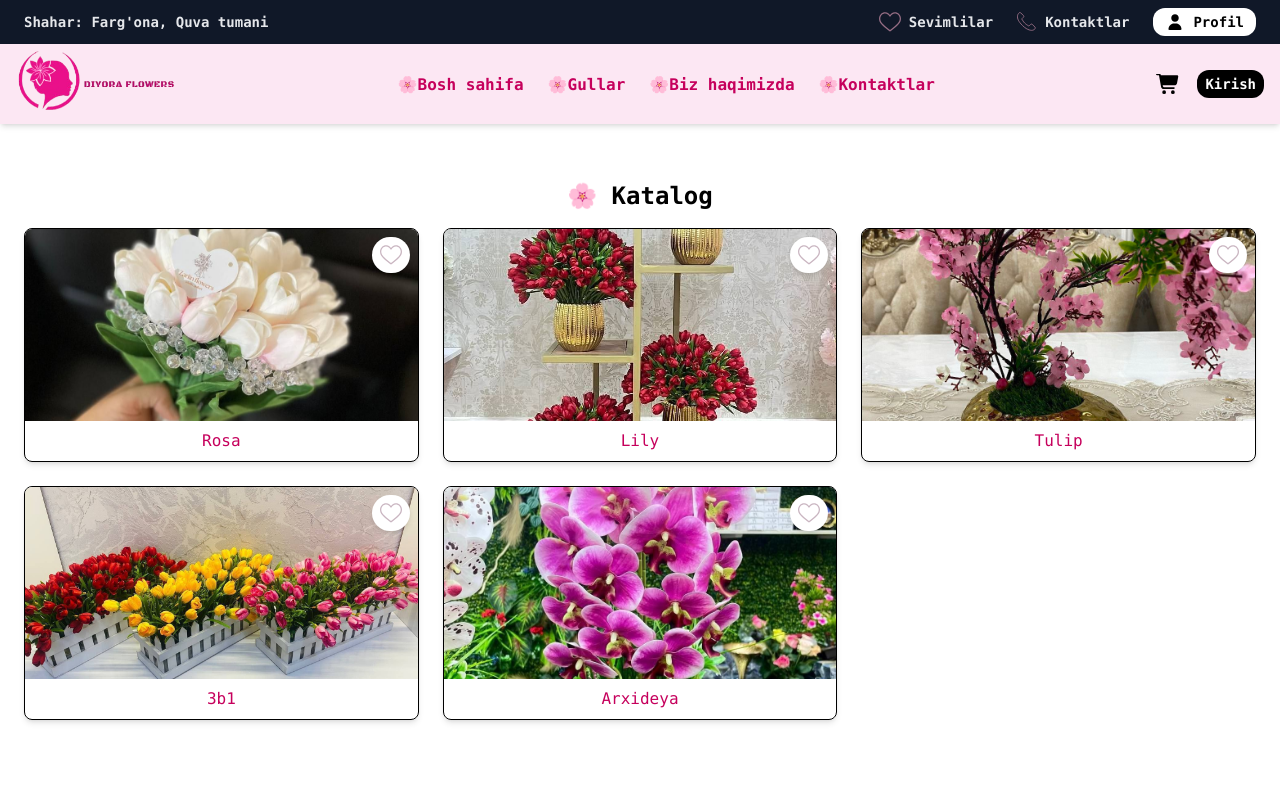
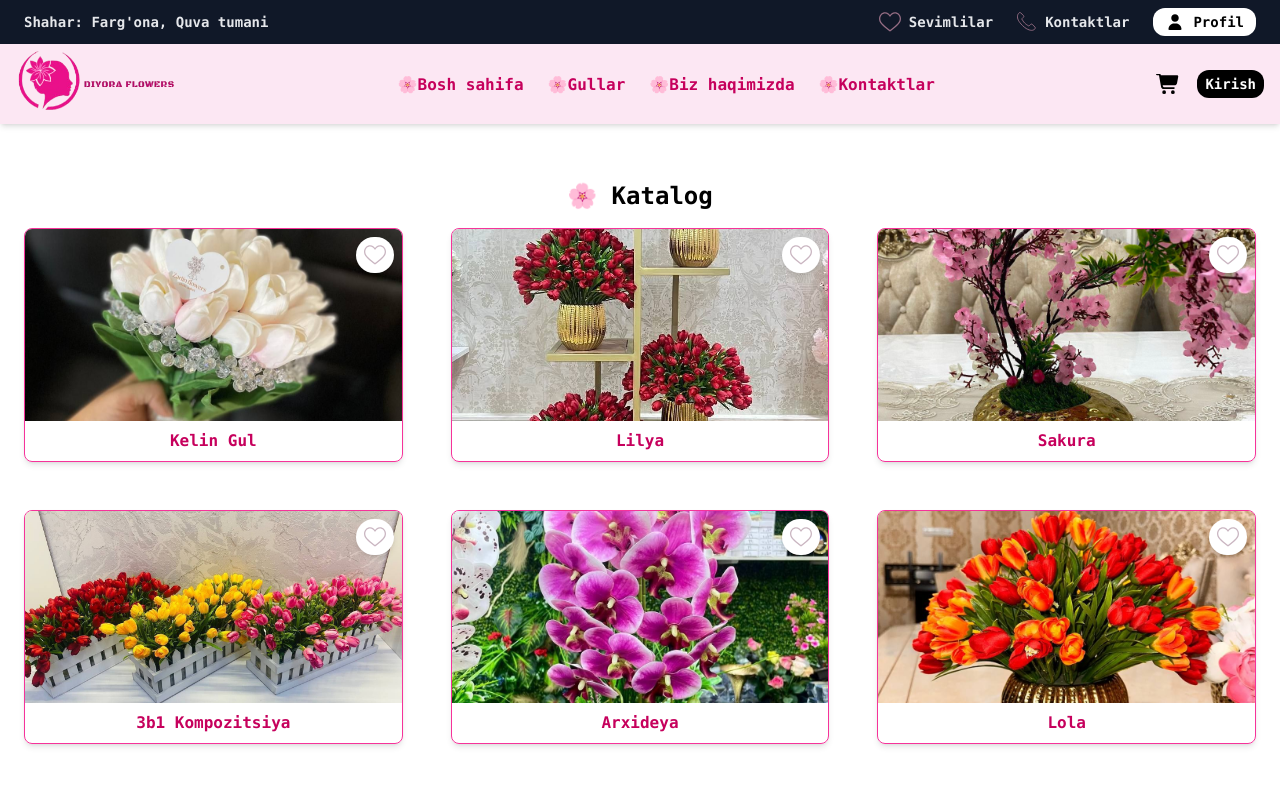
Before and after one commit to bugname7/flowers, a Next.js app: page /catalog in a window 1280 px wide. Shown: the top 800 px of the page. Built offline with nearby package versions, Linux system fonts and the light colour scheme.

Commit message:
catalog page update

```diff
--- a/src/app/catalog/CatalogClient.tsx
+++ /dev/null
@@ -1,56 +0,0 @@
-"use client";
-
-import Link from "next/link";
-import Image from "next/image";
-import { useLike } from "../context/LikeContext";
-import { flowers, Flower } from "@/data/Flower";
-
-export default function CatalogClient() {
-    const { likes, toggleLike } = useLike();
-
-    return (
-        <main className="p-6">
-            <h1 className="text-2xl font-semibold mb-4">Katalog</h1>
-            <div className="grid grid-cols-1 sm:grid-cols-2 md:grid-cols-3 gap-6">
-                {flowers.map((flower: Flower) => {
-                    const isLiked = likes.some((item) => item.id === flower.id);
-
-                    return (
-                        <div
-                            key={flower.id}
-                            className="border rounded-lg shadow-md hover:shadow-lg transition p-2"
-                        >
-                            <Link href={`/flowers/${flower.slug}`}>
-                                <div className="relative w-full h-48">
-                                    <Image
-                                        src={flower.image}
-                                        alt={flower.name}
-                                        fill
-                                        className="object-cover rounded-md"
-                                    />
-                                </div>
-                            </Link>
-
-                            <div className="p-2 text-center font-mono font-medium text-pink-700">
-                                {flower.name}
-                            </div>
-                            <div className="p-2 text-center text-gray-600">
-                                ${flower.price}
-                            </div>
-
-                            <button
-                                onClick={() => toggleLike(flower)}
-                                className={`w-full px-4 py-2 rounded-md font-mono font-medium transition ${isLiked
-                                    ? "bg-red-500 text-white"
-                                    : "bg-gray-200 hover:bg-gray-300"
-                                    }`}
-                            >
-                                {isLiked ? "❤️ Unlike" : "🤍 Like"}
-                            </button>
-                        </div>
-                    );
-                })}
-            </div>
-        </main>
-    );
-}
--- a/src/app/catalog/page.tsx
+++ b/src/app/catalog/page.tsx
@@ -1,16 +1,9 @@
 "use client";
 
+import Link from "next/link";
 import Image from "next/image";
-import Link from "next/link";
 import { useLike } from "../context/LikeContext";
-
-const flowers = [
-    { id: 1, name: "Rosa", slug: "rosa", image: "/images/kelinGul.jpg" },
-    { id: 2, name: "Lily", slug: "lily", image: "/images/znak.jpg" },
-    { id: 3, name: "Tulip", slug: "tulip", image: "/images/sakura.jpg" },
-    { id: 4, name: "3b1", slug: "3b1", image: "/images/3b1.jpg" },
-    { id: 5, name: "Arxideya", slug: "arxideya", image: "/images/arxideya.jpg" },
-];
+import { flowers, Flower } from "@/data/Flower";
 
 export default function CatalogPage() {
     const { likes, toggleLike } = useLike();
@@ -20,14 +13,16 @@ export default function CatalogPage() {
             <h1 className="text-2xl font-semibold font-mono text-center mb-4">
                 🌸 Katalog
             </h1>
-            <div className="grid grid-cols-1 sm:grid-cols-2 md:grid-cols-3 gap-6">
-                {flowers.map((flower) => {
+            <div className="grid grid-cols-1 sm:grid-cols-2 md:grid-cols-3 gap-12">
+                {flowers.map((flower: Flower) => {
                     const isLiked = likes.some((item) => item.id === flower.id);
 
                     return (
-                        <div
+                        <div data-aos="zoom-in"
                             key={flower.id}
-                            className="border rounded-lg overflow-hidden shadow-md hover:shadow-lg transition relative"
+                            className="border border-pink-500 rounded-lg overflow-hidden shadow-md
+             hover:shadow-lg hover:scale-105
+             transition-transform duration-300 ease-in-out relative"
                         >
                             <Link href={`/flowers/${flower.slug}`}>
                                 <div className="relative w-full h-48">
@@ -38,16 +33,18 @@ export default function CatalogPage() {
                                         className="object-cover"
                                     />
                                 </div>
-                                <div className="p-2 text-center font-mono font-medium text-pink-700">
+                                <div className="p-2 text-center font-mono font-semibold text-pink-700">
                                     {flower.name}
                                 </div>
+
                             </Link>
 
+                            {/* Like tugmasi burchakda */}
                             <button
                                 onClick={() => toggleLike(flower)}
                                 className={`absolute top-2 right-2 p-2 rounded-full shadow-md transition-all duration-200 ${isLiked
-                                        ? "bg-pink-600 hover:bg-pink-700"
-                                        : "bg-white hover:bg-gray-200"
+                                    ? "bg-pink-600 hover:bg-pink-700"
+                                    : "bg-white hover:bg-gray-200"
                                     }`}
                             >
                                 <Image
@@ -55,7 +52,9 @@ export default function CatalogPage() {
                                     alt="like"
                                     width={22}
                                     height={22}
-                                    className={`transition-all duration-200 ${isLiked ? "invert brightness-0" : "opacity-50"
+                                    className={`transition-all duration-200 ${isLiked
+                                        ? "invert brightness-0"
+                                        : "opacity-50"
                                         }`}
                                 />
                             </button>
--- a/src/app/flowers/[slug]/page.tsx
+++ b/src/app/flowers/[slug]/page.tsx
@@ -20,7 +20,7 @@ export default function FlowerDetailPage() {
         if (!user) {
             toast.error("Savatga qo‘shish uchun avvalo tizimga kiring ❌", {
                 position: "bottom-center",
-                autoClose: 2500,
+                autoClose: 1500,
             });
             setTimeout(() => router.push("/auth/login"), 1500);
             return;
@@ -33,40 +33,50 @@ export default function FlowerDetailPage() {
 
         toast.success(`${flower.name} savatga qo‘shildi! 🌸`, {
             position: "bottom-center",
-            autoClose: 2000,
+            autoClose: 1500,
         });
     };
 
     return (
-        <main className="p-6 flex justify-center bg-gradient-to-br min-h-screen" data-aos="zoom-in">
+        <main className="p-4 sm:p-6 md:p-8 flex justify-center bg-gradient-to-br min-h-screen" data-aos="zoom-in">
             <ToastContainer />
-            <div className="max-w-5xl w-full bg-white rounded-3xl shadow-2xl overflow-hidden">
-                <div className="p-4">
+            <div className="max-w-6xl w-full bg-white rounded-2xl shadow-2xl overflow-hidden">
+                {/* Orqaga tugma */}
+                <div className="p-3 sm:p-4">
                     <button
                         onClick={() => router.push("/catalog")}
-                        className="flex items-center gap-2 text-pink-600 hover:text-pink-800 font-mono font-semibold transition"
+                        className="flex items-center gap-2 cursor-pointer text-pink-600 hover:text-pink-800 font-mono font-semibold transition"
                     >
                         🌸 Orqaga
                     </button>
                 </div>
 
-                <div className="flex flex-col md:flex-row items-center md:items-start gap-10 p-8">
-                    <div className="relative w-full md:w-1/2 h-80 md:h-[500px] rounded-2xl overflow-hidden shadow-lg">
+                <div className="flex flex-col md:flex-row items-stretch gap-6 sm:gap-10 p-4 sm:p-6 md:p-8">
+                    {/* Rasm */}
+                    <div className="relative w-full md:w-1/2 h-64 sm:h-80 md:h-[500px] rounded-xl overflow-hidden shadow-lg">
                         <Image src={flower.image} alt={flower.name} fill className="object-cover" />
                     </div>
 
-                    <div className="md:w-1/2 flex flex-col justify-between h-full">
+                    {/* Matn + Tugma */}
+                    <div className="md:w-1/2 flex flex-col justify-between h-auto md:h-[500px]">
                         <div>
-                            <h1 className="text-4xl font-bold text-pink-700 mb-4 font-mono">{flower.name}</h1>
-                            <p className="text-gray-600 mb-6 leading-relaxed text-lg font-mono">{flower.desc}</p>
-                            <p className="text-2xl font-semibold text-pink-600 mb-8 font-mono">
+                            <h1 className="text-2xl sm:text-3xl md:text-4xl font-bold text-pink-700 mb-3 sm:mb-4 font-mono">
+                                {flower.name}
+                            </h1>
+                            <p className="text-gray-600 mb-4 sm:mb-6 leading-relaxed text-base sm:text-lg font-mono">
+                                {flower.desc}
+                            </p>
+                            <p className="text-xl sm:text-2xl font-semibold text-pink-600 mb-6 sm:mb-8 font-mono">
                                 💰 {flower.price.toLocaleString()} so‘m
                             </p>
                         </div>
 
                         <button
                             onClick={handleAddToCart}
-                            className="bg-pink-600 hover:bg-pink-700 cursor-pointer text-white md:px-8 md:py-4 px-6 py-2 rounded-xl font-mono shadow-md transition-all duration-200 text-lg"
+                            className="bg-pink-600 hover:bg-pink-700 cursor-pointer
+                                       text-white px-5 sm:px-6 py-2.5 sm:py-3 rounded-xl font-mono
+                                       font-medium shadow-md transition-all duration-200
+                                       text-base sm:text-lg w-full sm:w-2/3 md:w-1/2 mx-auto"
                         >
                             🛒 Savatga qo‘shish
                         </button>
--- a/src/data/Flower.ts
+++ b/src/data/Flower.ts
@@ -10,34 +10,34 @@ export interface Flower {
 export const flowers: Flower[] = [
     {
         id: 1,
-        name: "Rosaa",
-        slug: "rosaa",
+        name: "Kelin Gul",
+        slug: "kelin-gul",
         image: "/images/kelinGul.jpg",
-        desc: "Bu kelinning to‘yda qo‘lida tutadigan, sevgi va baxt ramzi bo‘lgan gulchambar.",
+        desc: "To‘y marosimining ajralmas bezagi — nafis va hashamatli kelin gulchambari. Har bir lola va atirgul sizning unutilmas kuningizga go‘zallik va sehr qo‘shadi.",
         price: 250000,
     },
     {
         id: 2,
         name: "Lilya",
-        slug: "lily",
+        slug: "lilya",
         image: "/images/znak.jpg",
-        desc: "Go‘zal oq gullar    ",
+        desc: "Oqlik va poklik ramzi bo‘lgan lilya gullari. Har qanday bayram yoki sovg‘aga nafislik, muloyimlik va samimiyat olib kiradi.",
         price: 60000,
     },
     {
         id: 3,
-        name: "Tulip",
-        slug: "tulip",
+        name: "Sakura",
+        slug: "sakura",
         image: "/images/sakura.jpg",
-        desc: "Bahorning ramzi",
+        desc: "Bahorning ilk nafasi kabi nozik va romantik sakura gullari. Xonangizga iliqlik, qalbingizga esa tinchlik olib kiradi.",
         price: 40000,
     },
     {
         id: 4,
-        name: "3b1",
-        slug: "3b1",
+        name: "3b1 Kompozitsiya",
+        slug: "3b1-kompozitsiya",
         image: "/images/3b1.jpg",
-        desc: "3 xil gul kompozitsiyasi",
+        desc: "Uch xil gul uyg‘unligi — sevgi, do‘stlik va baxt ramzi. Yaqinlaringizga o‘zgacha quvonch ulashish uchun eng yaxshi tanlov.",
         price: 100000,
     },
     {
@@ -45,15 +45,15 @@ export const flowers: Flower[] = [
         name: "Arxideya",
         slug: "arxideya",
         image: "/images/arxideya.jpg",
-        desc: "Nozik va qimmatbaho gul",
+        desc: "Nozik va qimmatbaho arxideya — nafislik va hashamat timsoli. Har bir guli sizning didingiz va darajangizni ifodalaydi.",
         price: 120000,
     },
     {
         id: 6,
-        name: "Arxideya",
-        slug: "arxideya",
-        image: "/images/lola.jpg    ",
-        desc: "Nozik va qimmatbaho gul",
-        price: 120000,
+        name: "Lola",
+        slug: "lola",
+        image: "/images/lola.jpg",
+        desc: "Bahorning yorqin belgisi — lola gullari. Rang-barang ko‘rinishi bilan kayfiyatingizni ko‘taradi va har bir onni yanada go‘zal qiladi.",
+        price: 50000,
     },
 ];
```
